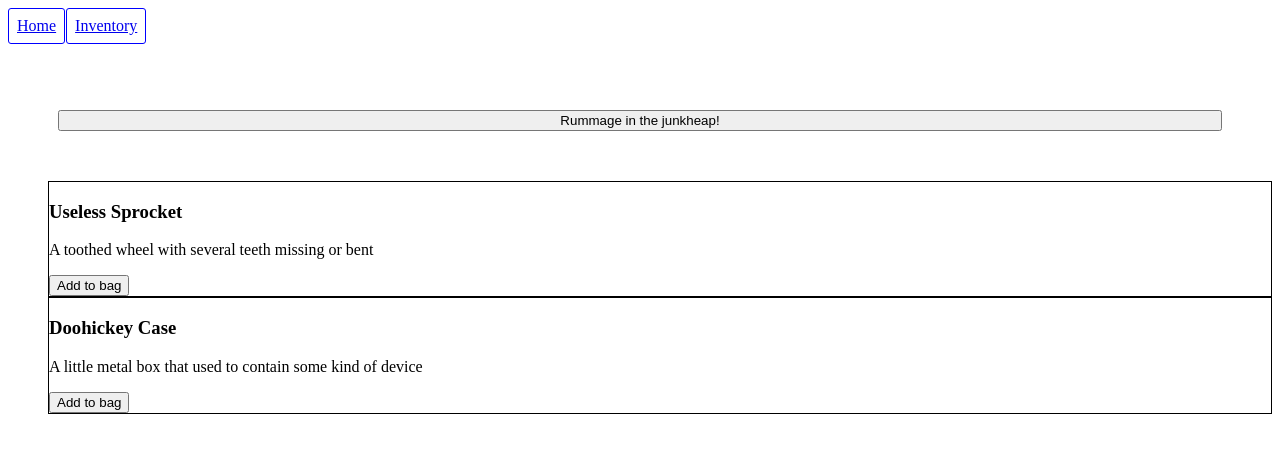
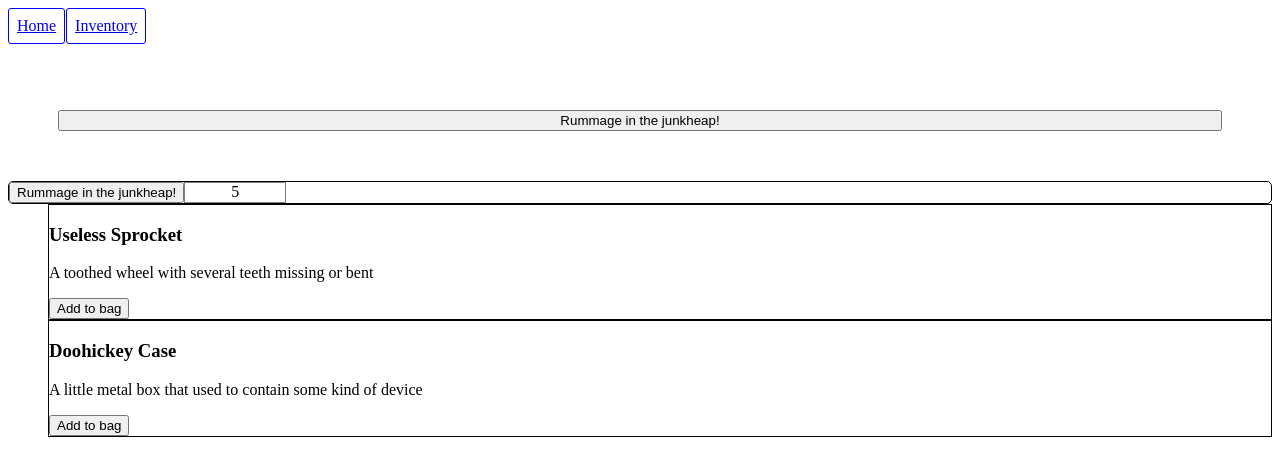
Before and after one commit to gpcroucher/idle-game, a React (Vite) app: page /junkheap in a window 1280 px wide. Shown: the top 476 px of the page. Built offline with nearby package versions, Linux system fonts and the light colour scheme.

Commit message:
added Activity component with button and working ProgressBar

```diff
--- /dev/null
+++ b/src/components/Activity.css
@@ -0,0 +1,6 @@
+.activity-box {
+  border: 1px solid black;
+  border-radius: 5px;
+
+  display: flex;
+}
--- /dev/null
+++ b/src/components/Activity.jsx
@@ -0,0 +1,48 @@
+import PropTypes from "prop-types";
+import ProgressBar from "./ProgressBar";
+import { useState, useEffect } from "react";
+import "./Activity.css";
+
+export default function Activity(props) {
+  const [active, setActive] = useState(false);
+  const [startTime, setStartTime] = useState(0);
+  const [endTime, setEndTime] = useState(0);
+  const { onBegin, onEnd, baseTime, activityName } = props;
+
+  useEffect(() => {
+    if (active) {
+      setTimeout(handleCountdownEnd, baseTime);
+    }
+
+    function handleCountdownEnd() {
+      setActive(false);
+      onEnd();
+    }
+  }, [active, baseTime, onEnd]);
+
+  return (
+    <div className="activity-box">
+      <button onClick={handleClick}>{activityName}</button>
+      <ProgressBar
+        active={active}
+        duration={baseTime}
+        startTime={startTime}
+        endTime={endTime}
+      />
+    </div>
+  );
+
+  function handleClick() {
+    onBegin();
+    setActive(true);
+    setStartTime(Date.now());
+    setEndTime(Date.now() + baseTime);
+  }
+}
+
+Activity.propTypes = {
+  onBegin: PropTypes.func,
+  onEnd: PropTypes.func,
+  baseTime: PropTypes.number,
+  activityName: PropTypes.string,
+};
--- /dev/null
+++ b/src/components/ProgressBar.css
@@ -0,0 +1,6 @@
+.ProgressBar {
+  border: 1px solid grey;
+
+  width: 100px;
+  text-align: center;
+}
--- a/src/components/ProgressBar.jsx
+++ b/src/components/ProgressBar.jsx
@@ -1,13 +1,30 @@
 import PropTypes from "prop-types";
+import "./ProgressBar.css";
+import { useEffect, useState } from "react";
 
 export default function ProgressBar(props) {
-  return (
-    <div>
-      <p>{props.time}</p>
-    </div>
-  );
+  const [remaining, setRemaining] = useState(props.duration / 1000);
+
+  useEffect(() => {
+    if (props.active) {
+      var timer = setInterval(() => {
+        setRemaining(secondsRemaining());
+      }, 500);
+    } else {
+      setRemaining(props.duration / 1000);
+    }
+    function secondsRemaining() {
+      return Math.trunc((props.endTime - Date.now()) / 1000);
+    }
+    return () => clearInterval(timer);
+  }, [props.active, props.endTime, props.duration]);
+
+  return <div className="ProgressBar">{remaining}</div>;
 }
 
 ProgressBar.propTypes = {
-  time: PropTypes.number,
+  active: PropTypes.bool, // whether or not there is an active countdown
+  duration: PropTypes.number, // the duration of the countdown (displayed when the countdown is inactive)
+  startTime: PropTypes.number, // the time in milliseconds when the countdown began
+  endTime: PropTypes.number, // the time in milliseconds when the countdown is due to end
 };
--- a/src/pages/Junkheap.jsx
+++ b/src/pages/Junkheap.jsx
@@ -1,4 +1,6 @@
 import { useEffect, useState } from "react";
+
+import Activity from "../components/Activity";
 import JunkItem from "../components/JunkItem";
 import NavBar from "../components/NavBar";
 import "./Junkheap.css";
@@ -86,6 +88,12 @@ export default function Junkheap() {
       <div className="junkheap-controls">
         <button onClick={handleJunkButton}>Rummage in the junkheap!</button>
       </div>
+      <Activity
+        onBegin={() => {}}
+        onEnd={handleJunkButton}
+        baseTime={5000}
+        activityName={"Rummage in the junkheap!"}
+      />
       <ul className="junkheap-items">{displayItems()}</ul>
     </div>
   );
```
